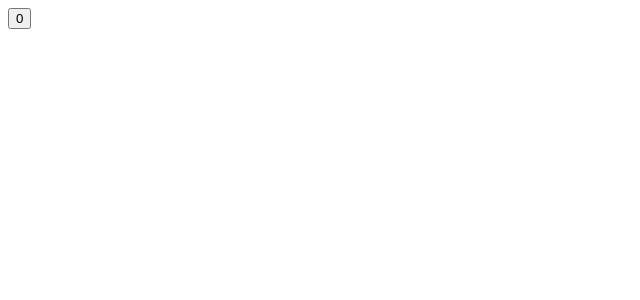
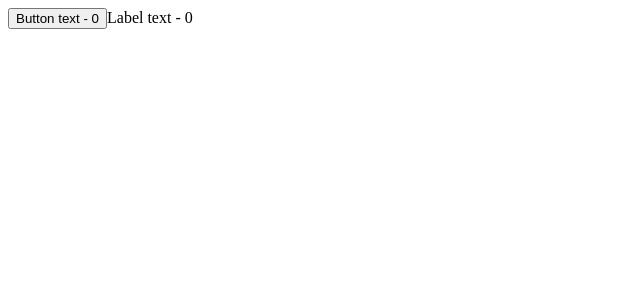
Before and after one commit to thanhliem89dn/react-beginner-egghead-tutorial, a React app: page / in a window 1280 px wide. Shown: the top 300 px of the page, without its empty margins (0-640 px from the left). Built offline with nearby package versions, Linux system fonts and the light colour scheme.

Commit message:
lesson - react-fundamentals-higher-order-components-replaces-mixins

```diff
--- a/App.js
+++ b/App.js
@@ -1,43 +1,42 @@
 import React from 'react';
 import ReactDom from 'react-dom';
 
-class App extends React.Component {
+let Mixin = InnerComponent => class extends React.Component {
   constructor() {
     super();
     this.update = this.update.bind(this);
-    this.state = {increasing: false};
+    this.state = {val: 0};
   }
   update() {
-    ReactDom.render(
-      <App val={this.props.val + 1} />,
-      document.getElementById('app')
+    this.setState({val: this.state.val + 1})
+  }
+  render(){
+    return <InnerComponent
+      update={this.update}
+      {...this.state}
+      {...this.props} />
+  }
+}
+
+const Button = (props) => <button onClick={props.update}>
+                          {props.txt} - {props.val}
+                          </button>
+
+const Label = (props) => <label onMouseMove={props.update}>
+                          {props.txt} - {props.val}
+                          </label>
+
+let ButtonMixed = Mixin(Button)
+let LabelMixed = Mixin(Label)
+
+class App extends React.Component {
+  render() {
+    return (
+      <div>
+        <ButtonMixed txt="Button text" />
+        <LabelMixed txt="Label text" />
+      </div>
     )
-  }
-  componentWillMount() {
-    console.log('mounting')
-  }
-  componentWillReceiveProps(nextProps) {
-    this.setState({increasing: nextProps.val > this.props.val })
-  }
-  shouldComponentUpdate(nextProps, nextState) {
-    return nextProps.val % 5 === 0
-  }
-  render() {
-    console.log(this.state.increasing)
-    return (
-      <button onClick={this.update}>
-       {this.props.val}
-      </button>
-    )
-  }
-  componentDidMount() {
-    console.log('mounted')
-  }
-  componentWillUnmount() {
-    console.log('will unmount')
-  }
-  componentDidUpdate(prevProps, prevState) {
-    console.log(prevProps)
   }
 }
 
```
